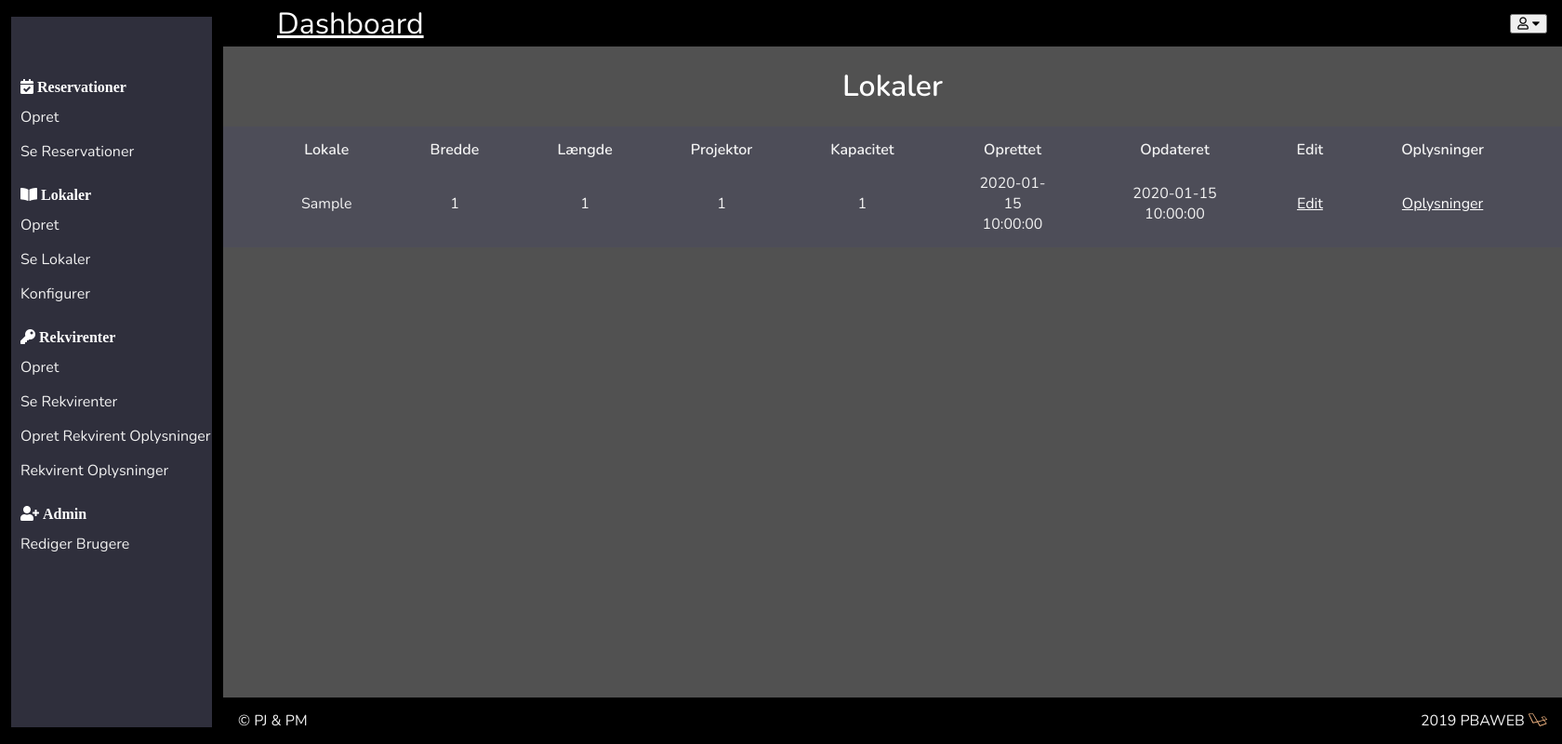
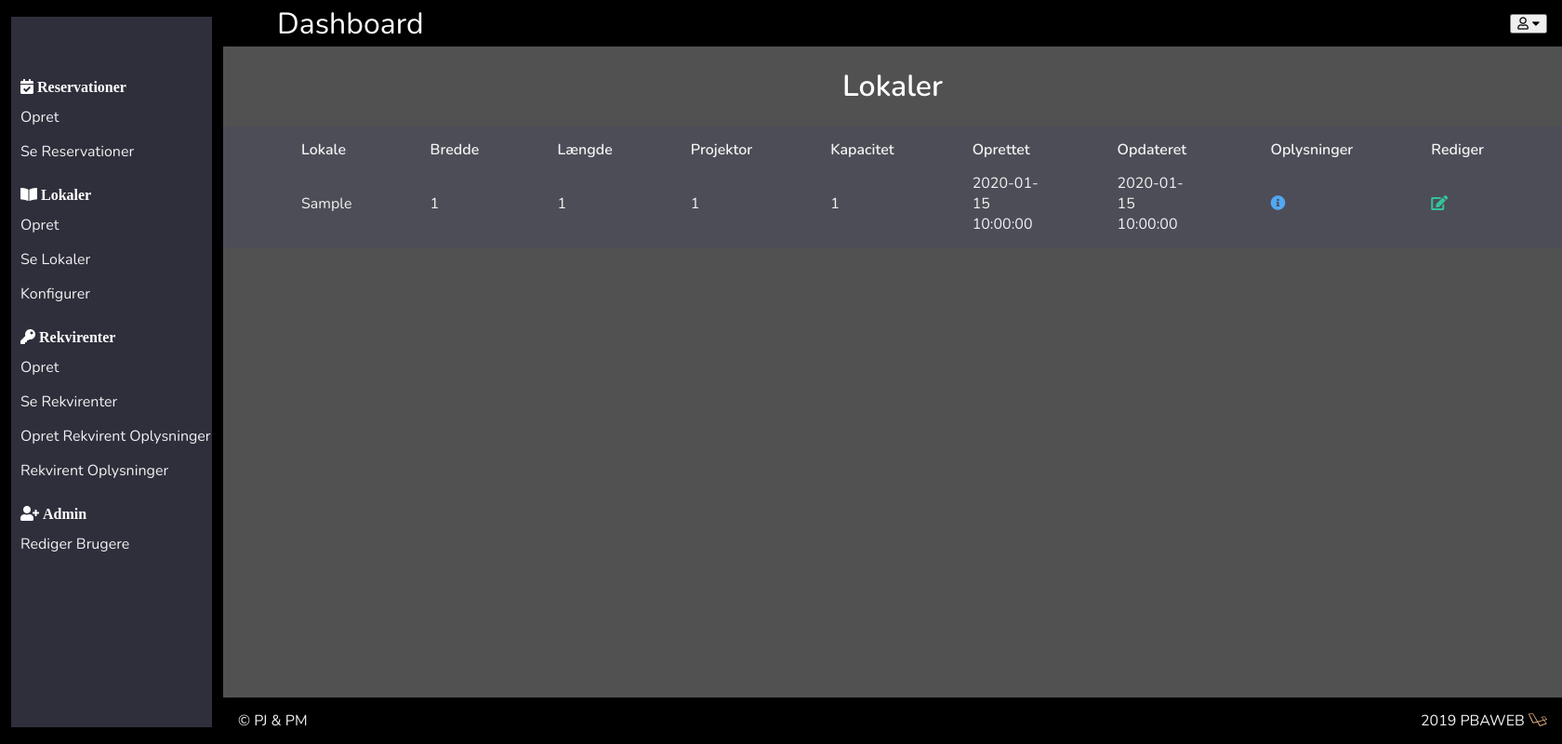
Before and after one commit to piijt/BookingNew, a Laravel app: page /lokale in a window 1680 px wide. Shown: the whole page at 93% size. Run offline with Laravel 8, Linux system fonts and the light colour scheme; tables that the repository leaves empty hold one stand-in row (values such as "Sample post"); data that the repository does not hold is empty; parts of the project's set-up code (start-up, migrations or seed data) failed here and were passed over.

Commit message:
some styles

```diff
--- a/public/css/my.css
+++ b/public/css/my.css
@@ -12,6 +12,7 @@ table, th, td {
     color: #f1f1f1;
     text-align: center;
     padding: 5px 40px 5px 40px;
+    text-align: left;
 
 }
 
@@ -29,6 +30,26 @@ a {
 }
 .config {
   grid-area: main;
+}
+
+.fa-edit {
+  color: #12b886;
+  text-align: center;
+}
+
+.fa-edit:hover {
+  color: #12b886;
+  opacity: .5;
+}
+
+.fa-info-circle {
+  color: #339af0;
+  text-align: left;
+}
+
+.fa-info-circle:hover {
+  color: #339af0;
+  opacity: .5;
 }
 
 .form{
@@ -319,6 +340,9 @@ color: #f1f1f1;
   color: black;
  }
 
+ .label > a {text-decoration: none;}
+ .label > a:hover {opacity: .5;}
+
  div .label > a {
    list-style-type: none;
  }
--- a/resources/views/lokale/index.blade.php
+++ b/resources/views/lokale/index.blade.php
@@ -13,8 +13,8 @@
         <td><b>Kapacitet</b></td>
         <td><b>Oprettet</b></td>
         <td><b>Opdateret</b></td>
-        <td><b>Edit</b></td>
         <td><b>Oplysninger</b></td>
+        <td><b>Rediger</b></td>
       </tr>
       @foreach ($lokaler as $lokale)
       <tr>
@@ -25,8 +25,8 @@
         <td>{{ $lokale->kapacitet }}</td>
         <td>{{ $lokale->created_at }}</td>
         <td>{{ $lokale->updated_at }}</td>
-        <td><a href="/lokale/{{ $lokale->id }}/edit">Edit</a></td>
-        <td><a href="/lokale/{{ $lokale->id }}">Oplysninger</td>
+        <td><a href="/lokale/{{ $lokale->id }}"><i class="fas fa-info-circle"></i></td>
+        <td><a href="/lokale/{{ $lokale->id }}/edit"><i class="fas fa-edit"></i></a></td>
       </tr>
     @endforeach
     </table>
--- a/resources/views/lokale/show.blade.php
+++ b/resources/views/lokale/show.blade.php
@@ -23,7 +23,7 @@
       </table>
     </div>
       <p><a href="/lokale/">Back</a></p>
-      <input type="button" onclick="udskriv('printable')" value="Udskriv"/>
+      <i class="fas fa-print"><input type="button" onclick="udskriv('printable')" value="Udskriv" /></i>
   </center>
   </main>
 
--- a/resources/views/person/index.blade.php
+++ b/resources/views/person/index.blade.php
@@ -15,7 +15,7 @@
             {{ $person->name }} {{ $person->initialer }}  {{ $person->email }} {{ $person->telefon }}</li>
 
         <p>
-            <a href="/person/{{ $person->id }}/edit">Edit</a>
+            <a href="/person/{{ $person->id }}/edit"><i class="fas fa-edit"></i></a>
         </p>
 
         </a>
--- a/resources/views/person/show.blade.php
+++ b/resources/views/person/show.blade.php
@@ -13,6 +13,6 @@
     </p>
 
     <p>
-        <button>Udskriv</button>
+        <i class="fas fa-print"><input type="button" onclick="udskriv('printable')" value="Udskriv" /></i>
     </p>
 @endsection
--- a/resources/views/rekvirent/index.blade.php
+++ b/resources/views/rekvirent/index.blade.php
@@ -10,15 +10,15 @@
           <td><b>initialer</b></td>
           <td><b>Type</b></td>
           <td><b>Oplysninger</b></td>
-          <td><b>Edit</b></td>
+          <td><b>Rediger</b></td>
         </tr>
           @foreach($rekvirenter as $rekvirent)
             <tr>
               <td>{{ $rekvirent->name }}</td>
               <td>{{ $rekvirent->initialer }}</td>
               <td>{{ $rekvirent->type }}</td>
-              <td><a href="/rekvirent/{{ $rekvirent->id }}">Oplysninger</td>
-              <td><a href="/rekvirent/{{ $rekvirent->id }}/edit">Rediger</a></td>
+              <td><a href="/rekvirent/{{ $rekvirent->id }}"><i class="fas fa-info-circle"></i></td>
+              <td><a href="/rekvirent/{{ $rekvirent->id }}/edit"><i class="fas fa-edit"></i></a></td>
             </tr>
           @endforeach
       </table>
--- a/resources/views/rekvirent/show.blade.php
+++ b/resources/views/rekvirent/show.blade.php
@@ -19,7 +19,7 @@
       </table>
     </div>
       <p><a href="/rekvirent/">Back</a></p>
-      <input type="button" onclick="udskriv('printable')" value="Udskriv"/>
+      <i class="fas fa-print"><input type="button" onclick="udskriv('printable')" value="Udskriv" /></i>
   </center>
 </main>
 @endsection
--- a/resources/views/reservation/index.blade.php
+++ b/resources/views/reservation/index.blade.php
@@ -14,7 +14,7 @@
           <td><b>Oprettelses dato</b></td>
           <td><b>Opdaterings dato</b></td>
           <td><b>Oplysninger</b></td>
-          <td><b>EDIT</b></td>
+          <td><b>Rediger</b></td>
       </tr>
           @foreach ($reservationer as $reservation)
                   <tr>
@@ -24,8 +24,8 @@
                     <td>{{ $reservation->rekvirent }}</td>
                     <td>{{ $reservation->created_at }}</td>
                     <td>{{ $reservation->updated_at }}</td>
-                    <td><a href="/reservation/{{ $reservation->id }}">Oplysninger</a></td>
-                    <td><a href="/reservation/{{ $reservation->id }}/edit">Rediger</a></td>
+                    <td><a href="/reservation/{{ $reservation->id }}"><i class="fas fa-info-circle"></i></a></td>
+                    <td><a href="/reservation/{{ $reservation->id }}/edit"><i class="fas fa-edit"></i></a></td>
                   </tr>
           @endforeach
     </table>
--- a/resources/views/reservation/show.blade.php
+++ b/resources/views/reservation/show.blade.php
@@ -24,7 +24,7 @@
     </table>
   </div>
     <p><a href="/reservation/">Back</a></p>
-    <input type="button" onclick="udskriv('printable')" value="Udskriv"/>
+    <i class="fas fa-print"><input type="button" onclick="udskriv('printable')" value="Udskriv" /></i>
   </center>
   </main>
 @endsection
```
